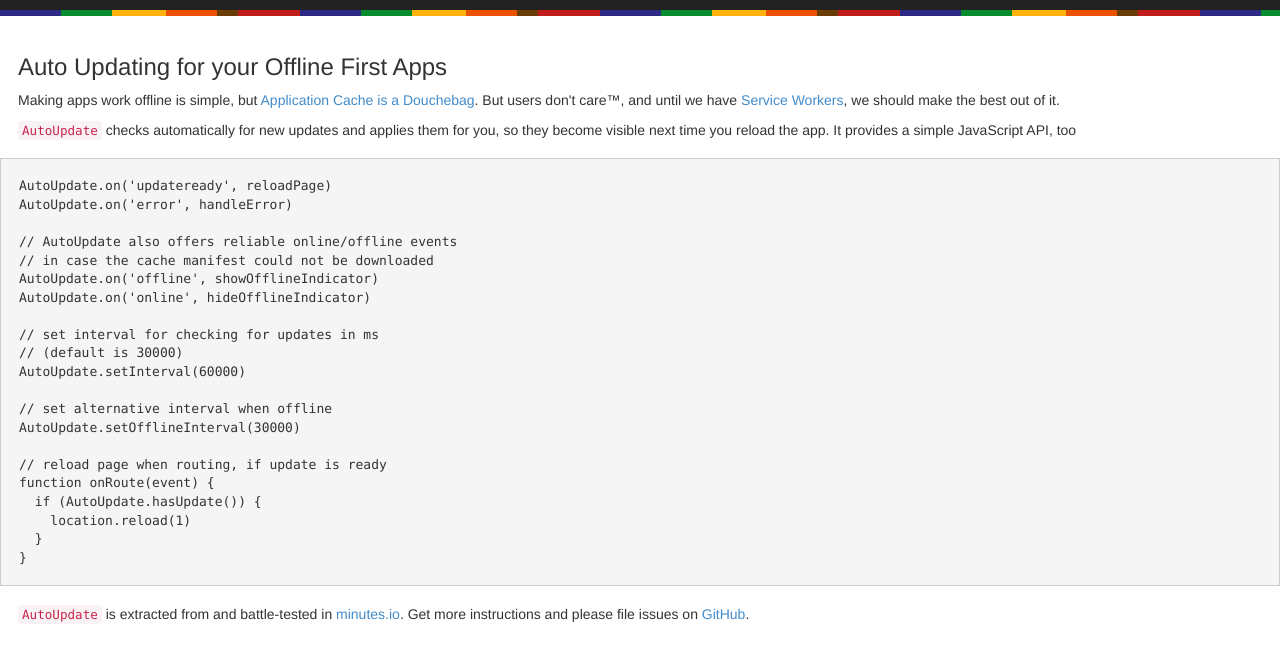
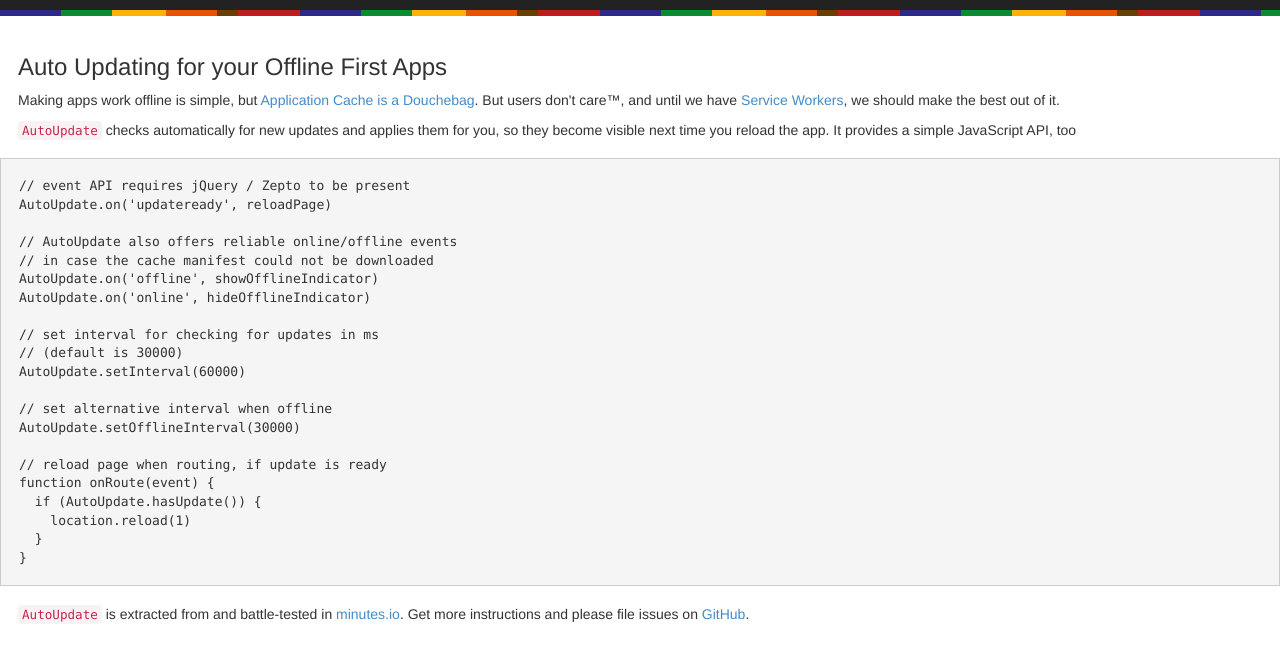
Before and after one commit to gr2m/appcache-nanny, a website: page index.html in a window 1280 px wide. Shown: the part 70-732 px from the top of the page. Drawn offline with Linux system fonts and the light colour scheme.

Commit message:
[minor] docs: event API requires jQuery / Zepto to be present

```diff
--- a/index.html
+++ b/index.html
@@ -32,8 +32,9 @@
       <code>AutoUpdate</code> checks automatically for new updates and applies them for you, so they become visible
       next time you reload the app. It provides a simple JavaScript API, too
     </p>
-    <pre>AutoUpdate.on('updateready', reloadPage)
-AutoUpdate.on('error', handleError)
+    <pre>
+// event API requires jQuery / Zepto to be present
+AutoUpdate.on('updateready', reloadPage)
 
 // AutoUpdate also offers reliable online/offline events
 // in case the cache manifest could not be downloaded
```
Also changed, not shown: README.md.
